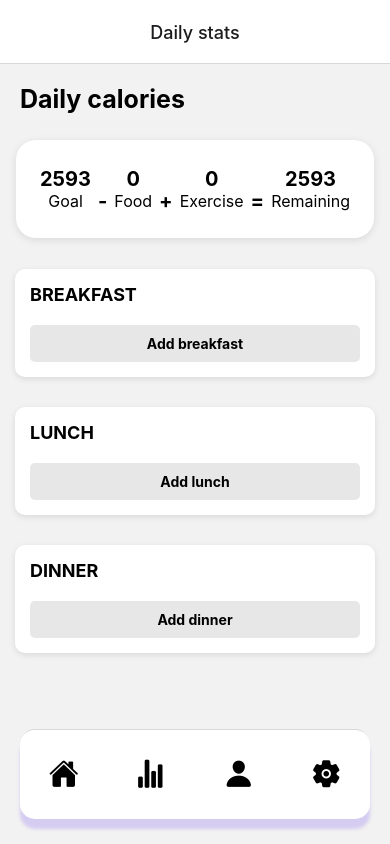
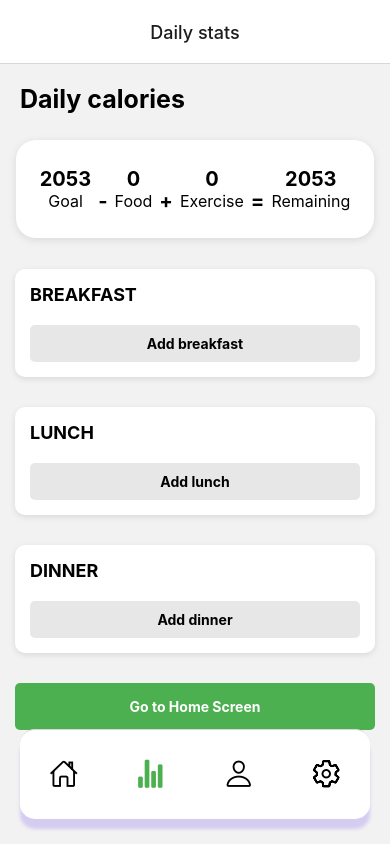
Before and after one commit to TylerTLe/Phase4MobileApp, a React Native app: screen /Stats in a window 390 px wide. Built offline with nearby package versions, Linux system fonts and the light colour scheme.

Commit message:
starts on displaying routing data and home screen

```diff
--- a/navigation/tabs.jsx
+++ b/navigation/tabs.jsx
@@ -1,6 +1,6 @@
-import {createBottomTabNavigator} from '@react-navigation/bottom-tabs';
+import { createBottomTabNavigator } from '@react-navigation/bottom-tabs';
 import React from 'react';
-import {StyleSheet, Text} from 'react-native';
+import { StyleSheet, Text } from 'react-native';
 
 import StatsScreen from '../screens/StatsScreen';
 import SettingsScreen from '../screens/SettingsScreen';
@@ -14,7 +14,7 @@ const Tabs = () => {
   return (
     <Tab.Navigator
       screenOptions={{
-        headerStyle: {backgroundColor: '#ffffff'},
+        headerStyle: { backgroundColor: '#ffffff' },
         tabBarShowLabel: false,
         tabBarStyle: {
           position: 'absolute',
@@ -28,71 +28,52 @@ const Tabs = () => {
           ...styles.shadow,
         },
         tabBarHideOnKeyboard: true,
-      }}>
+      }}
+    >
       <Tab.Screen
-        initialParams={{
-          age: 20,
-          height: 170,
-          weight: 70,
-          gender: 'male',
-          activityLevel: 'sedentary',
-          goal: 'gain_muscle',
-        }}
         name="Home"
         component={HomeScreen}
         options={{
           title: 'Welcome back',
           headerTitleAlign: 'center',
-          tabBarIcon: ({focused}) => (
-            <Text style={{alignItems: 'center', justifyContent: 'center'}}>
-              <Ionicons name="home" size={30} color="black" />
-            </Text>
+          tabBarIcon: ({ focused }) => (
+            <Ionicons name={focused ? "home" : "home-outline"} size={30} color={focused ? "#4CAF50" : "black"} />
           ),
-        }}></Tab.Screen>
+        }}
+      />
       <Tab.Screen
-        initialParams={{
-          age: 20,
-          height: 170,
-          weight: 70,
-          gender: 'male',
-          activityLevel: 'sedentary',
-          goal: 'gain_muscle',
-        }}
         name="Stats"
         component={StatsScreen}
         options={{
           title: 'Daily stats',
           headerTitleAlign: 'center',
-          tabBarIcon: ({focused}) => (
-            <Text style={{alignItems: 'center', justifyContent: 'center'}}>
-              <Ionicons name="stats-chart" size={30} color="black" />
-            </Text>
+          tabBarIcon: ({ focused }) => (
+            <Ionicons name={focused ? "stats-chart" : "stats-chart-outline"} size={30} color={focused ? "#4CAF50" : "black"} />
           ),
-        }}></Tab.Screen>
+        }}
+      />
       <Tab.Screen
         name="Profile"
         component={ProfileScreen}
         options={{
           title: 'Profile',
           headerTitleAlign: 'center',
-          tabBarIcon: ({focused}) => (
-            <Text style={{alignItems: 'center', justifyContent: 'center'}}>
-              <Ionicons name="person" size={30} color="black" />
-            </Text>
+          tabBarIcon: ({ focused }) => (
+            <Ionicons name={focused ? "person" : "person-outline"} size={30} color={focused ? "#4CAF50" : "black"} />
           ),
-        }}></Tab.Screen>
+        }}
+      />
       <Tab.Screen
-        name="Meals"
+        name="Settings"
         component={SettingsScreen}
         options={{
           title: 'Settings',
           headerTitleAlign: 'center',
-          tabBarIcon: ({focused}) => (
-            <Text style={{alignItems: 'center', justifyContent: 'center'}}>
-              <Ionicons name="settings" size={30} color="black" />
-            </Text>
+          tabBarIcon: ({ focused }) => (
+            <Ionicons name={focused ? "settings" : "settings-outline"} size={30} color={focused ? "#4CAF50" : "black"} />
           ),
-        }}></Tab.Screen>
+        }}
+      />
     </Tab.Navigator>
   );
 };
--- a/package.json
+++ b/package.json
@@ -15,9 +15,11 @@
     "@react-navigation/native": "^6.1.9",
     "react": "18.2.0",
     "react-native": "0.72.6",
+    "react-native-chart-kit": "^6.12.0",
     "react-native-gesture-handler": "^2.13.4",
     "react-native-safe-area-context": "^4.7.4",
     "react-native-screens": "^3.27.0",
+    "react-native-svg": "^14.0.0",
     "react-native-vector-icons": "^10.0.2"
   },
   "devDependencies": {
--- a/screens/HomeScreen.jsx
+++ b/screens/HomeScreen.jsx
@@ -1,80 +1,130 @@
-import React, {useState} from 'react';
+import React from 'react';
 import {
   View,
   Text,
   StyleSheet,
   TouchableOpacity,
   ScrollView,
-  SafeAreaView,
+  Dimensions,
 } from 'react-native';
-import DailyCaloriesSummary from './StatComponents/DailyCaloriesSummary';
-import MealModal from './StatComponents/MealModal';
+import {LineChart, ProgressChart} from 'react-native-chart-kit';
 
-const StatsScreen = ({route}) => {
-  const {gender, weight, height, age, activityLevel, goal} = route.params;
-  const [meals, setMeals] = useState({breakfast: [], lunch: [], dinner: []});
-  const [modalVisible, setModalVisible] = useState(false);
-  const [currentMealType, setCurrentMealType] = useState(null);
+const screenWidth = Dimensions.get('window').width;
 
-  const calculateBMR = () => {
-    if (gender === 'male') {
-      return 66.47 + 13.75 * weight + 5.003 * height - 6.755 * age;
-    } else {
-      return 655.1 + 9.563 * weight + 1.85 * height - 4.676 * age;
-    }
+const HomeScreen = ({route}) => {
+  // Default values are set for initial state when no data is passed
+  const defaultData = {
+    progressData: [0, 0, 0, 1], // Example default data for progress chart
+    weightData: {
+      labels: ['Mon', 'Tue', 'Wed', 'Thu', 'Fri'], // Example default labels for weight chart
+      data: [0, 0, 0, 0, 0], // Example default data for weight chart
+    },
   };
 
-  const activityMultipliers = {
-    sedentary: 1.2,
-    lightly_active: 1.375,
-    moderately_active: 1.55,
-    active: 1.725,
-    very_active: 1.9,
+  // Retrieve userData from route parameters or use default data
+  const userData = route.params?.userData || defaultData;
+
+  const chartConfig = {
+    backgroundGradientFrom: '#08130D',
+    backgroundGradientTo: '#1E2923',
+    decimalPlaces: 2, // specify the number of decimal places
+    color: (opacity = 1) => `rgba(26, 255, 146, ${opacity})`,
+    labelColor: (opacity = 1) => `rgba(255, 255, 255, ${opacity})`,
+    style: {
+      borderRadius: 16,
+      paddingRight: 30, // Add padding to prevent cutting off of text
+    },
+    propsForDots: {
+      r: '6',
+      strokeWidth: '2',
+      stroke: '#ffa726',
+    },
   };
 
-  const calculateAMR = bmr => bmr * activityMultipliers[activityLevel];
-  const bmr = calculateBMR();
-  const amr = calculateAMR(bmr);
-
-  const calculateCalorieGoal = () => {
-    switch (goal) {
-      case 'lose_weight':
-        return amr - 500;
-      case 'gain_muscle':
-        return amr + 500;
-      case 'maintain_weight':
-      default:
-        return amr;
-    }
+  const progressChartData = {
+    labels: ['Goal', 'Food', 'Exercise', 'Remaining'],
+    data: userData.progressData,
   };
 
-  const totalFoodCalories = Object.values(meals)
-    .flat()
-    .reduce((acc, meal) => acc + meal.calories, 0);
-  const calorieGoal = calculateCalorieGoal();
+  const weightData = {
+    labels: userData.weightData.labels,
+    datasets: [
+      {
+        data: userData.weightData.data,
+        color: (opacity = 1) => `rgba(134, 65, 244, ${opacity})`,
+        strokeWidth: 2,
+      },
+    ],
+  };
+
+  // Placeholder for a function to log workout calories
+  const handleLogWorkout = () => {
+    // Placeholder functionality - to be implemented
+  };
 
   return (
-    <SafeAreaView style={styles.safeContainer}>
-      <ScrollView style={styles.container}>
-        <DailyCaloriesSummary
-          goal={calorieGoal.toFixed(0)}
-          food={totalFoodCalories}
-          exercise={0}
+    <ScrollView style={styles.container}>
+      <View style={styles.chartContainer}>
+        <ProgressChart
+          data={progressChartData}
+          width={screenWidth - 40} // Adjust the width by subtracting the horizontal padding
+          height={220}
+          strokeWidth={16}
+          radius={32}
+          chartConfig={chartConfig}
+          hideLegend={false}
+          style={styles.chart}
         />
-      </ScrollView>
-    </SafeAreaView>
+      </View>
+
+      <View style={styles.chartContainer}>
+        <LineChart
+          data={weightData}
+          width={screenWidth - 40} // Adjust the width by subtracting the horizontal padding
+          height={256}
+          chartConfig={chartConfig}
+          bezier
+          style={styles.chart}
+        />
+      </View>
+
+      <TouchableOpacity
+        style={styles.logWorkoutButton}
+        onPress={handleLogWorkout}>
+        <Text style={styles.logWorkoutButtonText}>Log Workout</Text>
+      </TouchableOpacity>
+    </ScrollView>
   );
 };
 
 const styles = StyleSheet.create({
-  safeContainer: {
-    flex: 1,
-    backgroundColor: '#f2f2f2', // or your preferred background color
-  },
   container: {
     flex: 1,
+    backgroundColor: '#fff',
+    paddingVertical: 20,
   },
-  // Add more styles as needed
+  chartContainer: {
+    alignItems: 'center', // Center chart within the container
+    marginBottom: 20,
+  },
+  chart: {
+    marginVertical: 8,
+    borderRadius: 16,
+    alignSelf: 'center', // Center chart within the container
+  },
+  logWorkoutButton: {
+    backgroundColor: '#10ac84',
+    borderRadius: 20,
+    padding: 15,
+    marginHorizontal: 20,
+    marginTop: 20,
+    alignItems: 'center',
+  },
+  logWorkoutButtonText: {
+    color: '#fff',
+    fontSize: 16,
+    fontWeight: 'bold',
+  },
 });
 
-export default StatsScreen;
+export default HomeScreen;
--- a/screens/ProfileScreen.jsx
+++ b/screens/ProfileScreen.jsx
@@ -24,13 +24,14 @@ const ProfileScreen = ({navigation}) => {
 
   const handleSubmit = () => {
     if (validateInput()) {
-      navigation.navigate('StatsScreen', {
-        age,
-        height,
-        weight,
-        gender,
-        activityLevel,
-        goal,
+      // Navigate to StatsScreen with the user's profile data
+      navigation.navigate('Stats', {
+        age: parseInt(age, 10),
+        height: parseInt(height, 10),
+        weight: parseInt(weight, 10),
+        gender: gender,
+        activityLevel: activityLevel,
+        goal: goal,
       });
     }
   };
@@ -127,7 +128,7 @@ const styles = StyleSheet.create({
     backgroundColor: '#fff',
   },
   button: {
-    backgroundColor: '#C3F4C5',
+    backgroundColor: '#10ac84',
     padding: 15,
     borderRadius: 5,
     justifyContent: 'center',
--- a/screens/StatsScreen.jsx
+++ b/screens/StatsScreen.jsx
@@ -1,4 +1,4 @@
-import React, {useState} from 'react';
+import React, { useState } from 'react';
 import {
   View,
   Text,
@@ -10,9 +10,21 @@ import {
 import DailyCaloriesSummary from './StatComponents/DailyCaloriesSummary';
 import MealModal from './StatComponents/MealModal';
 
-const StatsScreen = ({route}) => {
-  const {gender, weight, height, age, activityLevel, goal} = route.params;
-  const [meals, setMeals] = useState({breakfast: [], lunch: [], dinner: []});
+const StatsScreen = ({ route, navigation }) => {
+  // Default parameters in case route.params is undefined
+  const defaultParams = {
+    gender: 'male',
+    weight: 70,
+    height: 170,
+    age: 25,
+    activityLevel: 'sedentary',
+    goal: 'maintain_weight',
+  };
+
+  // Use parameters from route.params or default parameters
+  const { gender, weight, height, age, activityLevel, goal } = route.params || defaultParams;
+
+  const [meals, setMeals] = useState({ breakfast: [], lunch: [], dinner: [] });
   const [modalVisible, setModalVisible] = useState(false);
   const [currentMealType, setCurrentMealType] = useState(null);
 
@@ -53,7 +65,7 @@ const StatsScreen = ({route}) => {
       ...prevMeals,
       [currentMealType]: [
         ...prevMeals[currentMealType],
-        {name: mealName, calories},
+        { name: mealName, calories },
       ],
     }));
   };
@@ -68,13 +80,21 @@ const StatsScreen = ({route}) => {
     setModalVisible(true);
   };
 
+  const navigateToHome = () => {
+    navigation.navigate('Home', {
+      calorieGoal: calorieGoal,
+      totalFoodCalories: totalFoodCalories,
+      remainingCalories: calorieGoal - totalFoodCalories,
+    });
+  };
+
   return (
     <SafeAreaView style={styles.safeContainer}>
       <ScrollView style={styles.container}>
         <DailyCaloriesSummary
           goal={calorieGoal.toFixed(0)}
           food={totalFoodCalories}
-          exercise={0}
+          exercise={0} // You'll need to manage the exercise state if necessary
         />
         {['breakfast', 'lunch', 'dinner'].map(mealType => (
           <View key={mealType} style={styles.mealSection}>
@@ -96,12 +116,12 @@ const StatsScreen = ({route}) => {
         ))}
         <MealModal
           isVisible={modalVisible}
-          onAddMeal={(name, calories) => {
-            addMeal(name, calories);
-            setModalVisible(false);
-          }}
+          onAddMeal={addMeal}
           onClose={() => setModalVisible(false)}
         />
+        <TouchableOpacity onPress={navigateToHome} style={styles.navigateToHomeButton}>
+          <Text style={styles.navigateToHomeButtonText}>Go to Home Screen</Text>
+        </TouchableOpacity>
       </ScrollView>
     </SafeAreaView>
   );
@@ -110,7 +130,7 @@ const StatsScreen = ({route}) => {
 const styles = StyleSheet.create({
   safeContainer: {
     flex: 1,
-    backgroundColor: '#f2f2f2', // or your preferred background color
+    backgroundColor: '#f2f2f2',
   },
   container: {
     flex: 1,
@@ -121,7 +141,7 @@ const styles = StyleSheet.create({
     padding: 15,
     margin: 15,
     shadowColor: '#000',
-    shadowOffset: {width: 0, height: 2},
+    shadowOffset: { width: 0, height: 2 },
     shadowOpacity: 0.1,
     shadowRadius: 6,
     elevation: 3,
@@ -153,7 +173,17 @@ const styles = StyleSheet.create({
     fontWeight: 'bold',
     color: '#000',
   },
-  // Add more styles as needed
+  navigateToHomeButton: {
+    backgroundColor: '#4CAF50',
+    padding: 15,
+    borderRadius: 5,
+    alignItems: 'center',
+    margin: 15,
+  },
+  navigateToHomeButtonText: {
+    color: '#FFFFFF',
+    fontWeight: 'bold',
+  },
 });
 
 export default StatsScreen;
```
Also changed, not shown: 1 other file (tests, documents, lock files or other folders).
